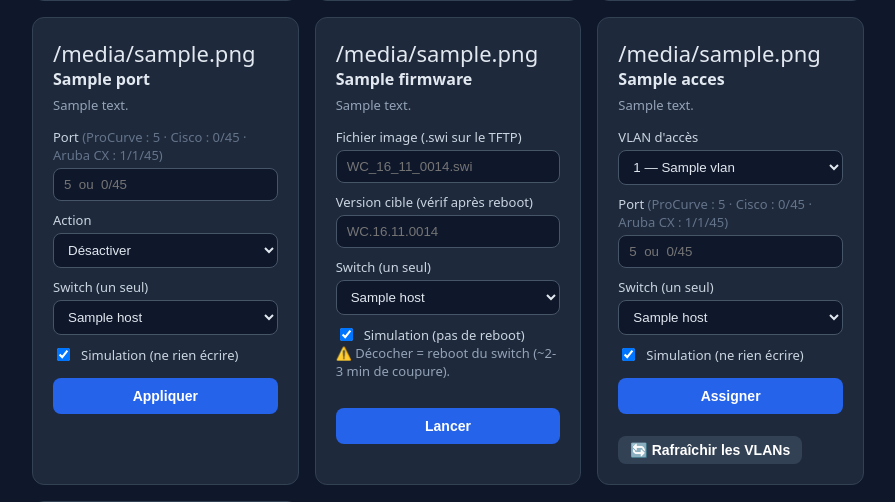
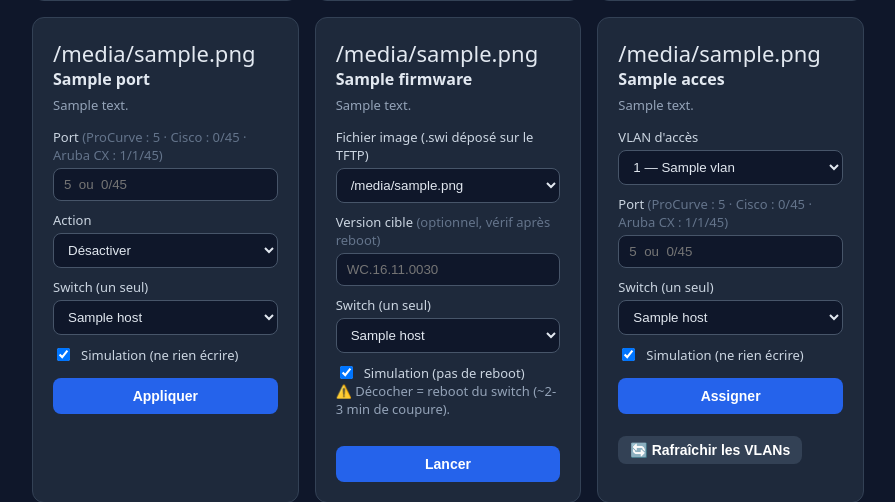
Before and after one commit to V3locidad/network-manage, a Flask app: template webui/templates/index.html in a window 1280 px wide. Shown: the part 545-1047 px from the top of the page, without its empty margins (192-1087 px from the left). Run offline with Flask 3, Linux system fonts and the light colour scheme; the template is opened without the code that fills it: most values are stand-ins (such as "Sample title", 1, 10 or a date in 2020).

Commit message:
firmware: menu déroulant des images .swi (évite la faute de frappe)
Le champ libre firmware_image laissait taper la version (points) au lieu du
nom de fichier (underscores) -> copy tftp d'un fichier inexistant -> blocage.
On liste désormais les .swi réellement présents dans un select.

Co-Authored-By: Claude Opus 4.8 <noreply@anthropic.com>

```diff
--- a/webui/app.py
+++ b/webui/app.py
@@ -541,8 +541,12 @@ def index():
     targets = load_targets()
     # Pour l'action "port" : uniquement des switchs individuels (valeur == libellé).
     hosts = [t for t in targets if t[0] == t[1]]
+    # Images firmware réellement présentes (nom de fichier exact) pour le menu.
+    fw_images = sorted(os.path.basename(p)
+                       for p in glob.glob(os.path.join(FIRMWARE_IMAGES_DIR, "*.swi")))
     return render_template("index.html", actions=ACTIONS,
-                           targets=targets, hosts=hosts, vlans=load_vlans())
+                           targets=targets, hosts=hosts, vlans=load_vlans(),
+                           fw_images=fw_images)
 
 
 def _read_json(path, default):
--- a/webui/templates/index.html
+++ b/webui/templates/index.html
@@ -88,10 +88,17 @@
     <h2>{{ actions.firmware.label }}</h2>
     <p>{{ actions.firmware.desc }}</p>
     <form method="post" action="{{ url_for('run', action='firmware') }}">
-      <label>Fichier image (.swi sur le TFTP)</label>
+      <label>Fichier image (.swi déposé sur le TFTP)</label>
+      {% if fw_images %}
+      <select name="firmware_image" required>
+        {% for img in fw_images %}<option value="{{ img }}">{{ img }}</option>{% endfor %}
+      </select>
+      {% else %}
+      <p class="warn">Aucune image dans <code>firmware/images/</code> — dépose un <code>.swi</code> d'abord.</p>
       <input type="text" name="firmware_image" placeholder="WC_16_11_0014.swi" required>
-      <label>Version cible (vérif après reboot)</label>
-      <input type="text" name="firmware_target_version" placeholder="WC.16.11.0014">
+      {% endif %}
+      <label>Version cible <span class="muted">(optionnel, vérif après reboot)</span></label>
+      <input type="text" name="firmware_target_version" placeholder="WC.16.11.0030">
       <label>Switch (un seul)</label>
       <select name="target">
         {% for t in hosts %}<option value="{{ t[0] }}">{{ t[1] }}</option>{% endfor %}
```
